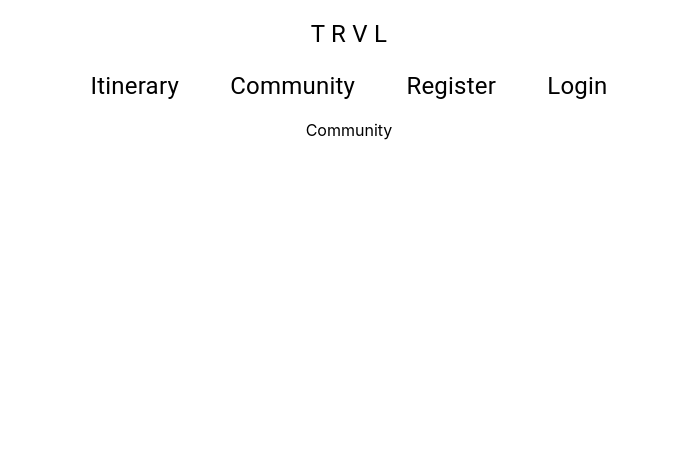
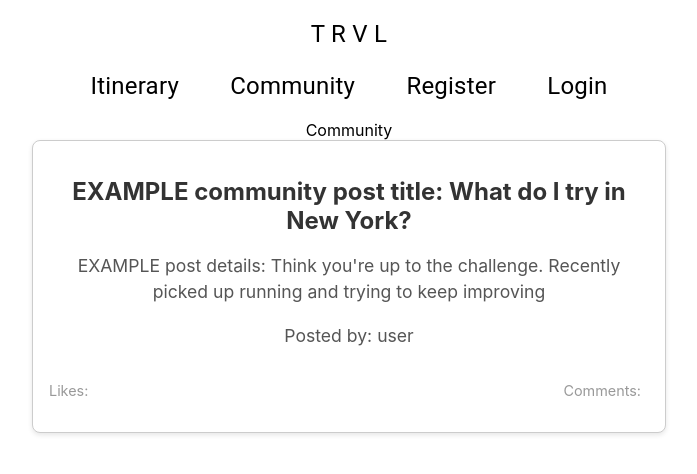
Before and after one commit to ronduma/cs-554-trvl, a React (Create React App) app in the folder client/: page /community in a window 1280 px wide. Shown: the top 474 px of the page, without its empty margins (291-988 px from the left). Built offline with nearby package versions, Linux system fonts and the light colour scheme; no server answers.

Commit message:
hotel front end
hotel front end

```diff
--- a/client/src/App.css
+++ b/client/src/App.css
@@ -107,6 +107,53 @@ a.navbar-link:visited{
 
 
 /* Community Section */
+.cards {
+  display: flex;
+  flex-direction: column;
+  align-items: center;
+  gap: 1rem;
+}
+
+.card {
+  width: 80%;
+  max-width: 600px;
+  background-color: #fff;
+  border: 1px solid #ccc;
+  border-radius: 0.5rem;
+  padding: 1rem;
+  box-shadow: 0 2px 5px rgba(0, 0, 0, 0.1);
+}
+
+.card h2 {
+  font-size: 1.5rem;
+  margin-bottom: 1rem;
+  color: #333;
+}
+
+.card__content {
+  font-size: 1.1rem;
+  line-height: 1.5;
+  color: #555;
+}
+
+.card_stats {
+  display: flex;
+  justify-content: space-between;
+  align-items: center;
+  margin-top: 1rem;
+  font-size: 0.9rem;
+  color: #999;
+}
+
+.card_stats p {
+  margin-right: 0.5rem;
+}
+
+.Darkblue {
+  color: #1a237e;
+}
+
+
 
 
 /* Profile Section */
--- a/client/src/components/Community.js
+++ b/client/src/components/Community.js
@@ -4,6 +4,29 @@ function Community() {
   return (
     <div className="Community">
       Community
+
+<div class="communityContainer">
+    <div class=" cards">
+        <div class="card">
+            <h2>EXAMPLE community post title: What do I try in New York?</h2>
+            <div class="card__content">
+                <p>
+                    EXAMPLE post details: Think you're up to the challenge. Recently picked up running and trying to keep improving
+                </p>
+                <div>Posted by: user</div>
+                <div class="card_stats">
+                    <div>
+                        <p>Likes: </p>
+                    </div>
+                    <div>
+                        <p>Comments: </p>
+                    </div>
+                </div>
+            </div>
+        </div>
+    </div>
+
+    </div>
     </div>
   );
 }
--- a/client/src/components/Itinerary.js
+++ b/client/src/components/Itinerary.js
@@ -40,6 +40,7 @@ const useStyles = makeStyles({
 function Itinerary() {
   //we take in location and price
   const [location, setLocation] = useState('');
+  const [need, setNeed] = useState('restuarant');
   const [price, setPrice] = useState('1');
   const [YelpData, setyelpAPI] = useState([]);
   const [error, setErrorCode] = useState(false);
@@ -63,6 +64,11 @@ function Itinerary() {
   const handlePriceChange = (event) => {
     console.log(event.target.name)
     setPrice(event.target.value);
+  };
+
+  const handleNeed = (event) => {
+    console.log(event.target.name);
+    setNeed(event.target.value);
   };
 
   if(selectedCollector !== undefined || selectedCollector !== null) {
@@ -96,9 +102,17 @@ const handleOnSubmit = (collectorid, character, action) => {
     try {
       console.log("This is" + location)
       console.log("This price" + price)
-      const response = await axios.get(`http://localhost:5000/itinerary/${location}/${price}`);
+      let response;
+      if (need === "hotel") {
+        response = await axios.get(`http://localhost:5000/hotels/${location}/${price}`);
+      } else {
+        response = await axios.get(`http://localhost:5000/itinerary/${location}/${price}`);
+      }
       console.log(response.data);
-      setyelpAPI(response.data.businesses)
+      setyelpAPI(response.data.businesses);
+      // const response = await axios.get(`http://localhost:5000/itinerary/${location}/${price}`);
+      // console.log(response.data);
+      // setyelpAPI(response.data.businesses)
       // Do something with the response data, such as displaying the results
     } catch (error) {
       console.error(error);
@@ -176,7 +190,10 @@ const handleOnSubmit = (collectorid, character, action) => {
     <div className='itinerary'>
       <h1>Let's Find Your Adventure Today!!!</h1>
     <div className="search-box">
-      <h2>Search for a location</h2>
+      <h2>Search for a <select value={need} onChange={handleNeed}>
+        <option value="restaurant">Restaurant</option>
+        <option value="hotel">Hotel</option>
+      </select></h2>
   <form onSubmit={handleSubmit}>
     <label className="location-label">
       Location:
@@ -191,7 +208,7 @@ const handleOnSubmit = (collectorid, character, action) => {
         <option value="4">$$$$</option>
       </select>
     </label>
-    <button type="submit" className="search-button">Find Restaurants</button>
+    <button type="submit" className="search-button">Explore</button>
   </form>
   </div>
   {/* Change the following to make it a card and give options add and delete */}
```
Also changed, not shown: 2 other files (tests, documents, lock files or other folders).
